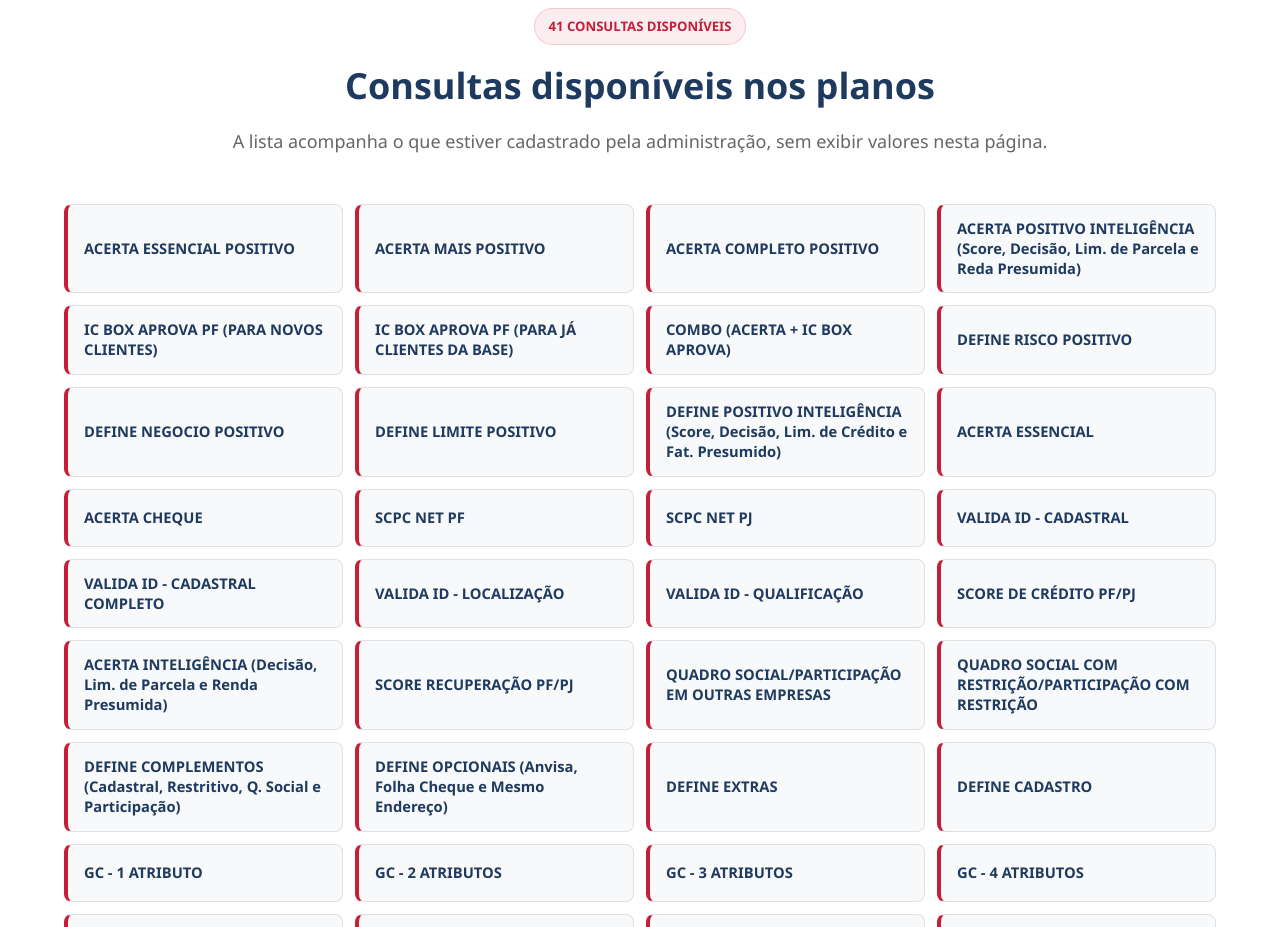
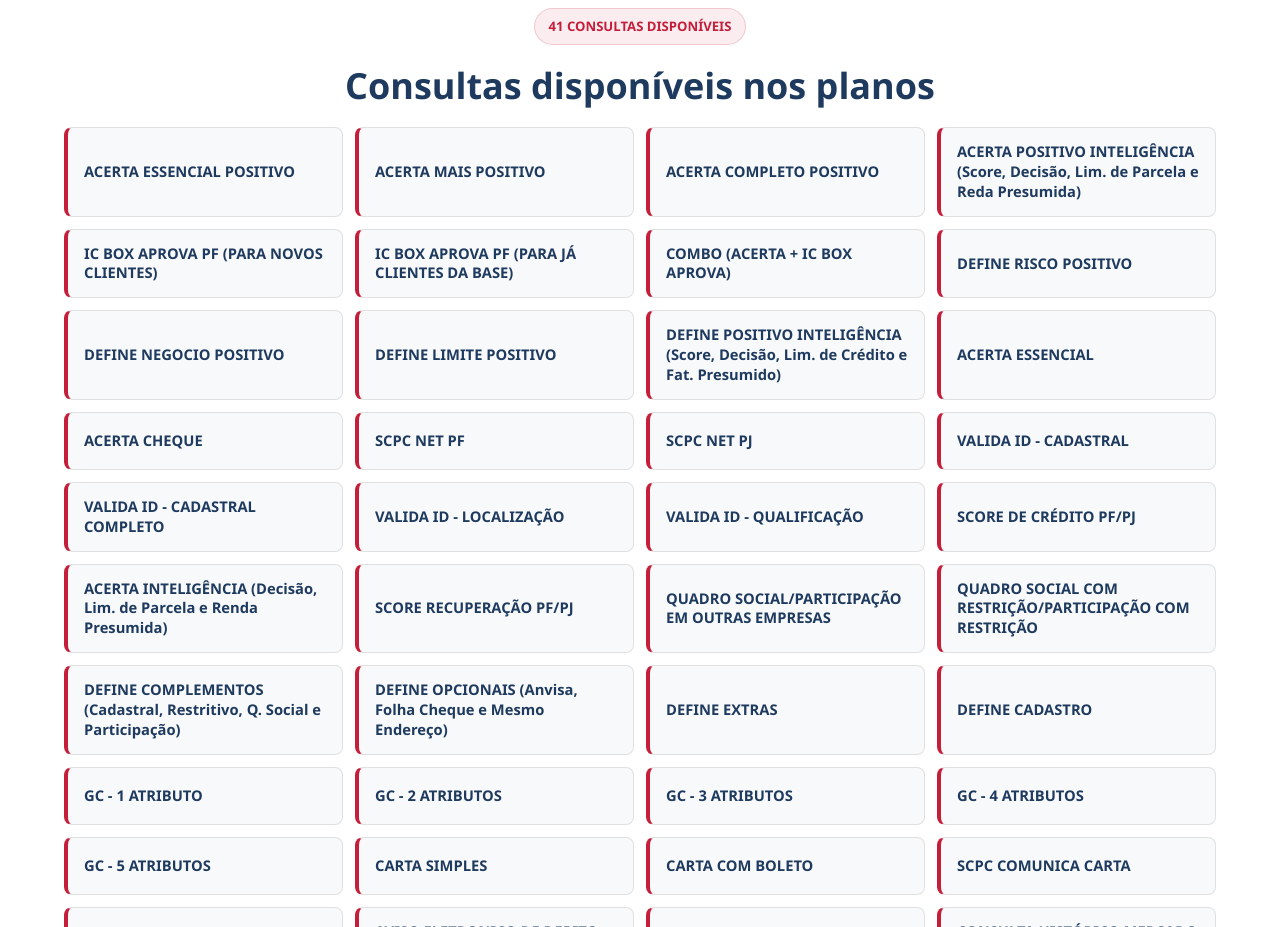
Before and after one commit to ssgobin/aciaequifax, a website with bundled scripts: page index.html in a window 1280 px wide. Shown: the part 1620-2547 px from the top of the page. Built offline with nearby package versions, Linux system fonts and the light colour scheme; no server answers.

Commit message:
Add files via upload

```diff
--- a/index.html
+++ b/index.html
@@ -89,7 +89,6 @@
         <div class="container">
             <div class="section-kicker" id="consultasCount">Consultas disponíveis</div>
             <h2 class="section-title">Consultas disponíveis nos planos</h2>
-            <p class="section-subtitle">A lista acompanha o que estiver cadastrado pela administração, sem exibir valores nesta página.</p>
             <ul class="consultas-list" id="consultasList"></ul>
         </div>
     </section>
```
